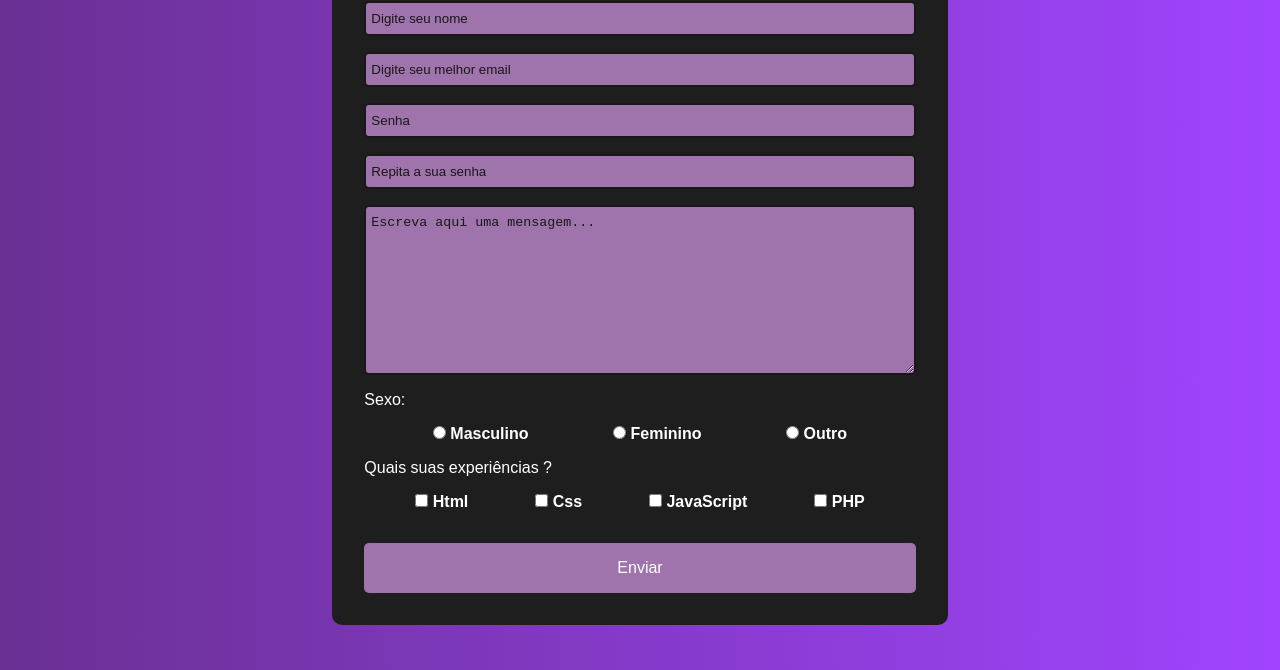
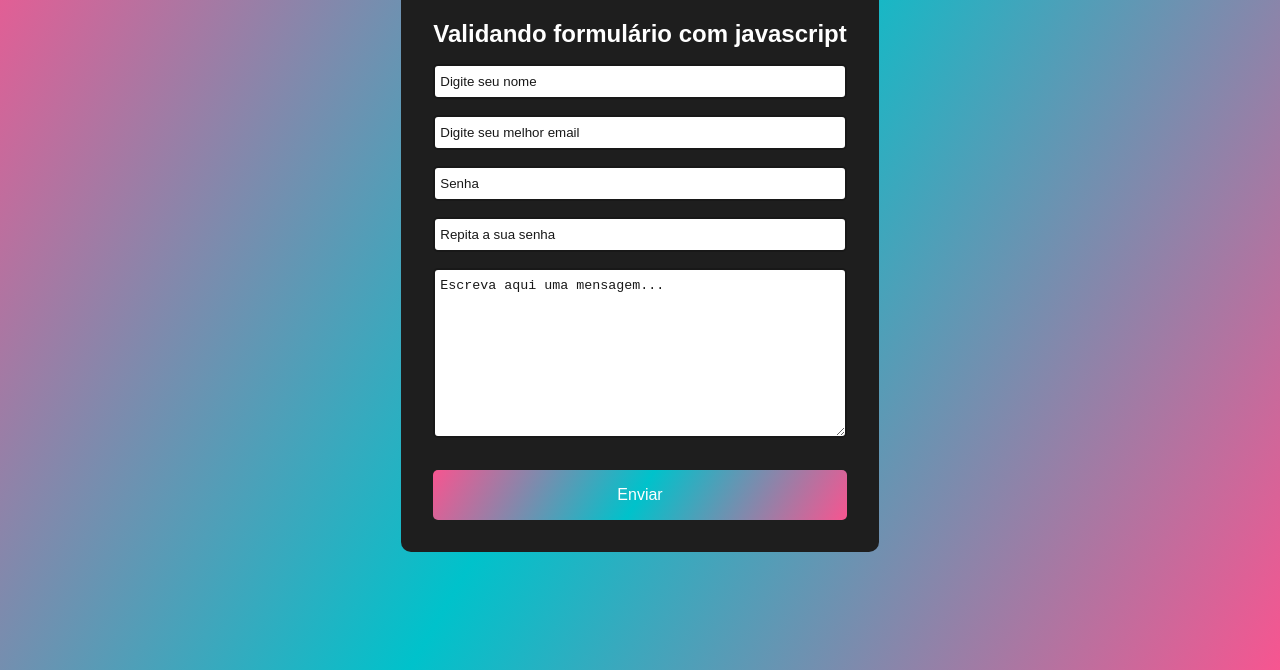
Before and after one commit to Anakeren1996/ValidacaoFormJavascript, a plain HTML site: page index.html in a window 1280 px wide. Shown: the part 130-800 px from the top of the page. Drawn offline with Linux system fonts and the light colour scheme.

Commit message:
Finalização formulário

```diff
--- a/css/styles.scss
+++ b/css/styles.scss
@@ -1,11 +1,10 @@
 :root {
+  --background-linear: linear-gradient(120deg, #f75590, #00c2cb, #f75590);
   --color-white: #fff;
   --color-red: #e63636;
   --color-dark1: #181818;
   --color-dark2: #1e1e1e;
-  --color-purple1: #9333ff;
-  --color-purple2: indigo;
-  --color-purple3: #9f73ab;
+  --color-border: #f75590;
 }
 
 * {
@@ -15,25 +14,24 @@
 
 body {
   font-family: Arial, Helvetica, sans-serif;
-  background: linear-gradient(to left, #a044ff, #6a3093);
-  color: var(--color-white);
+}
+
+section.my-form {
+  background: var(--background-linear);
   display: flex;
   justify-content: center;
   align-items: center;
   height: 100vh;
-}
-
   .content {
     background-color: var(--color-dark2);
     padding: 2rem;
     border-radius: 10px;
-  min-width: 30%;
-  overflow: auto;
   }
 
   h1 {
     margin-bottom: 1rem;
     text-align: center;
+    color: var(--color-white);
   }
 
   .content form {
@@ -53,27 +51,20 @@ h1 {
     padding: 8px 5px;
     outline: none;
     border-radius: 5px;
-  background-color: var(--color-purple3);
+    background-color: var(--color-white);
     border: 2px solid var(--color-dark1);
-  color: var(--color-white);
+    color: var(--color-dark1);
     width: 100%;
     box-sizing: border-box;
     transition: 0.3s;
   }
 
   .inputs:focus {
-  border-color: var(--color-purple1);
+    border-color: var(--color-border);
   }
 
   .inputs::placeholder {
     color: var(--color-dark1);
-}
-
-.box-select {
-  display: flex;
-  justify-content: space-evenly;
-  font-weight: bold;
-  gap: 1rem;
   }
 
   button[type="submit"] {
@@ -83,19 +74,25 @@ button[type="submit"] {
     border: none;
     border-radius: 5px;
     margin-top: 1rem;
-  background-color: var(--color-purple3);
+    background: var(--background-linear);
     color: var(--color-white);
     cursor: pointer;
     transition: 0.3s;
   }
 
   button[type="submit"]:hover {
-  background-color: var(--color-purple1);
+    background: var(--color-border);
+  }
 }
 
-@media screen and (max-width: 576px) {
-  .box-select {
-    flex-direction: column;
-    gap: 5px;
+@media screen and (max-width: 767px) {
+  section.my-form .content {
+    margin: 2vh;
   }
 }
+
+@media screen and (max-width: 320px) {
+  section.my-form {
+    height: 120vh;
+  }
+}
--- a/index.html
+++ b/index.html
@@ -10,11 +10,14 @@
 </head>
 
 <body>
+    <main>
+        <section class="my-form">
             <div class="content">
                 <h1>Validando formulário com javascript</h1>
                 <form id="form">
                     <div>
-                <input type="text" placeholder="Digite seu nome" class="inputs required" oninput="nameValidate()">
+                        <input type="text" placeholder="Digite seu nome" class="inputs required"
+                            oninput="nameValidate()">
                         <span class="span-required">Nome deve ter no mínimo 3 caracteres</span>
                     </div>
                     <div>
@@ -23,7 +26,8 @@
                         <span class="span-required">Digite um email válido</span>
                     </div>
                     <div>
-                <input type="password" placeholder="Senha" class="inputs required" oninput="mainPasswordValidate()">
+                        <input type="password" placeholder="Senha" class="inputs required"
+                            oninput="mainPasswordValidate()">
                         <span class="span-required">Digite uma senha com no mínimo 8 caracteres</span>
                     </div>
                     <div>
@@ -33,43 +37,11 @@
                     </div>
                     <textarea class="inputs" name="descricao" id="descricao" cols="25" rows="10"
                         placeholder="Escreva aqui uma mensagem..."></textarea>
-            <p>Sexo:</p>
-            <div class="box-select">
-                <div>
-                    <input type="radio" id="m" value="m" name="sexo">
-                    <label for="m">Masculino</label>
-                </div>
-                <div>
-                    <input type="radio" id="f" value="f" name="sexo">
-                    <label for="f">Feminino</label>
-                </div>
-                <div>
-                    <input type="radio" id="o" value="o" name="sexo">
-                    <label for="o">Outro</label>
-                </div>
-            </div>
-            <p>Quais suas experiências ?</p>
-            <div class="box-select">
-                <div>
-                    <input type="checkbox" id="html" value="html" name="experiencias">
-                    <label for="html">Html</label>
-                </div>
-                <div>
-                    <input type="checkbox" id="css" value="css" name="experiencias">
-                    <label for="css">Css</label>
-                </div>
-                <div>
-                    <input type="checkbox" id="js" value="js" name="experiencias">
-                    <label for="js">JavaScript</label>
-                </div>
-                <div>
-                    <input type="checkbox" id="php" value="php" name="experiencias">
-                    <label for="php">PHP</label>
-                </div>
-            </div>
                     <button type="submit">Enviar</button>
                 </form>
             </div>
+        </section>
+    </main>
 </body>
 <script src="/js/main.js" defer></script>
 
--- a/js/main.js
+++ b/js/main.js
@@ -1,7 +1,6 @@
 const form = document.getElementById("form");
 const campos = document.querySelectorAll(".required");
 const spans = document.querySelectorAll(".span-required");
-// REGEX QUE FOI PEGO DA INTERNET PARA PODER VALIDAR O EMAIL, PRA VER SE TEM A ESTRUTURA DE UM EMAIL
 const emailRegex = /^\w+([-+.']\w+)*@\w+([-.]\w+)*\.\w+([-.]\w+)*$/;
 
 form.addEventListener("submit", (event) => {
```
Also changed, not shown: css/styles.css, 1 other file. Lines whose indentation alone changed are shown as unchanged.
